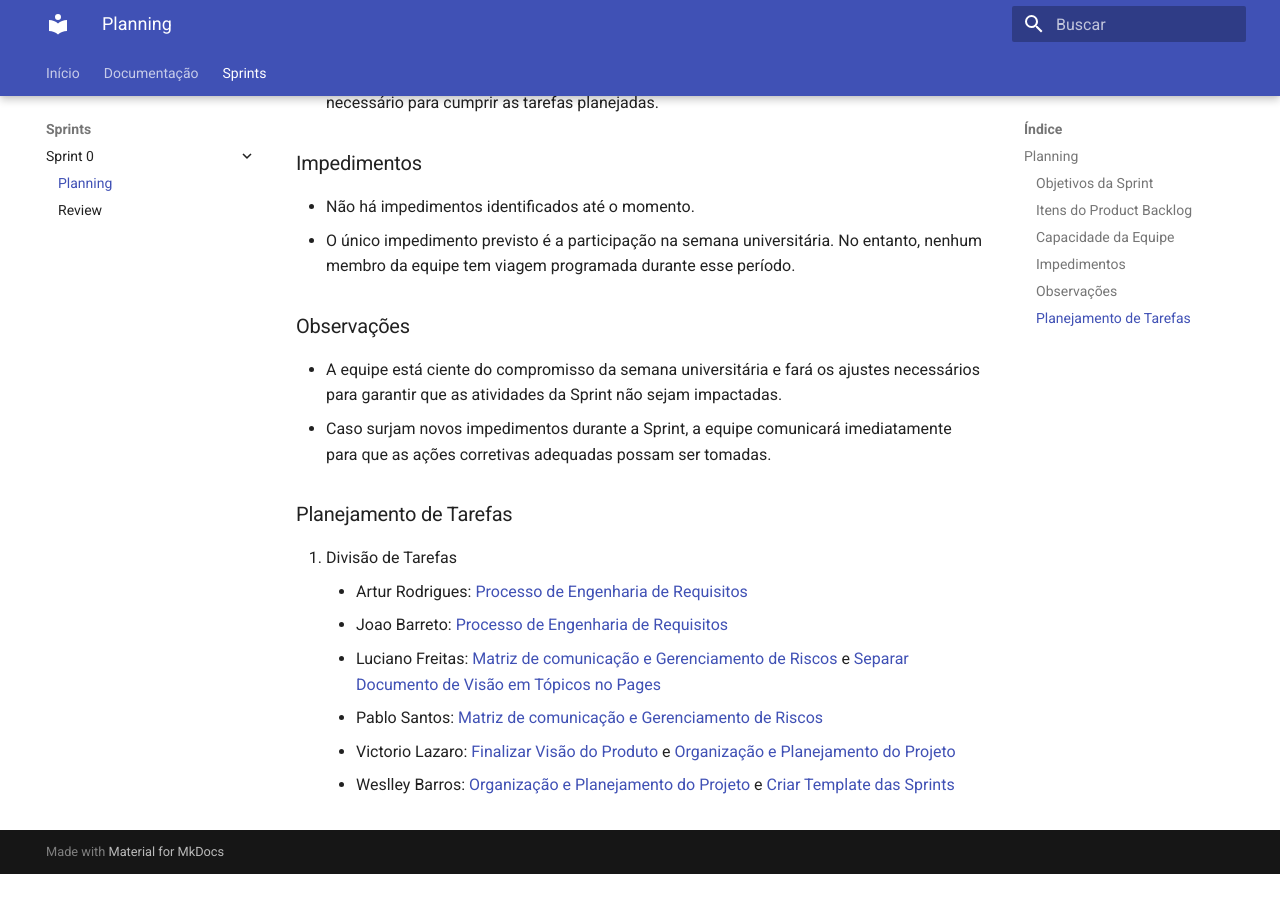
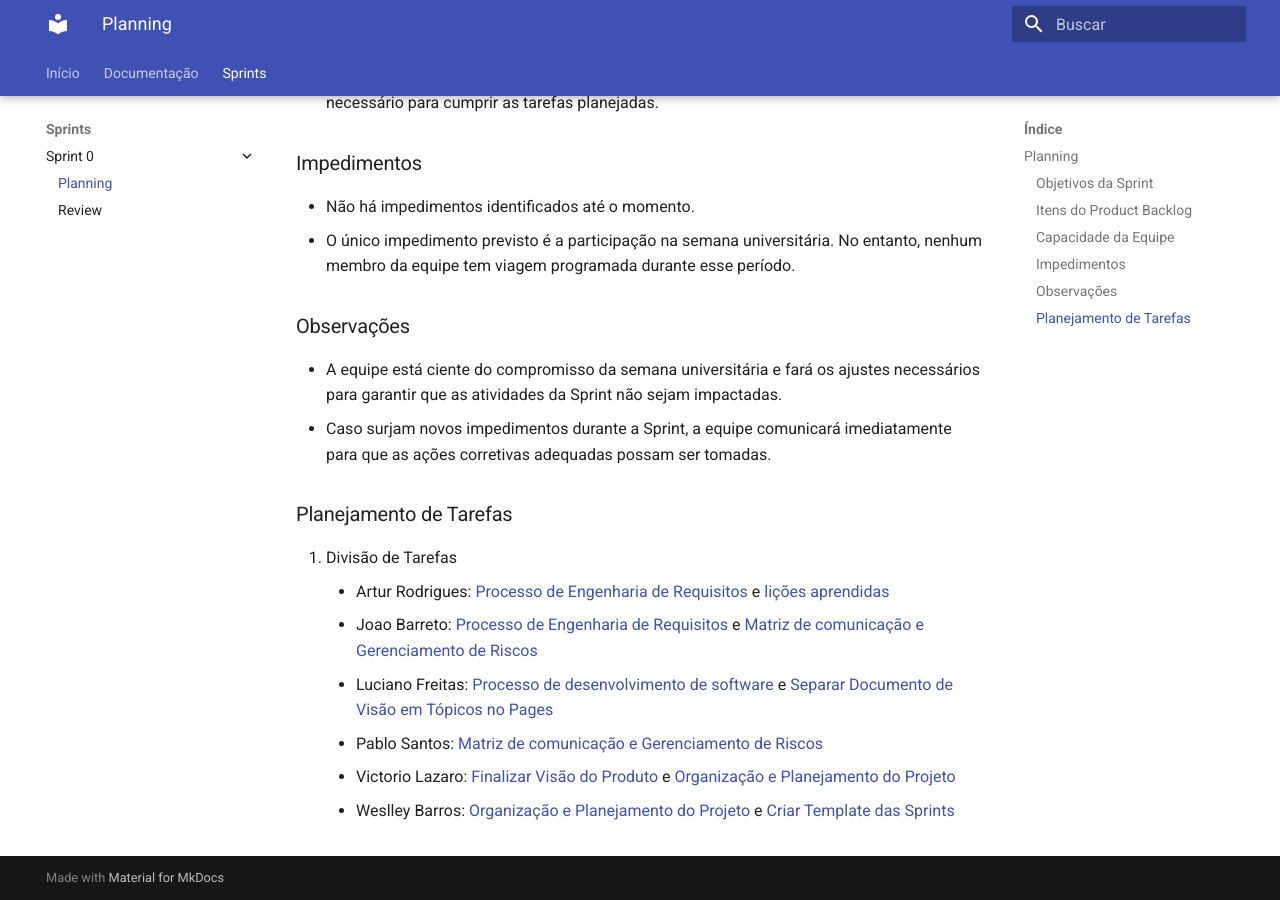
Before and after one commit to mdsreq-fga-unb/2023-2-BeachTennisCoordiMate, an MkDocs documentation site: the page built from docs/sprints/sprint0/planning.md, in a window 1280 px wide and 900 px high, scrolled down 1382 px. Built offline with MkDocs 1.6.1 and Material for MkDocs 9.7.7, drawn with Linux system fonts in a browser that asks for light colours; nearby versions of some CDN libraries; before the commit the page ends 2256 px from its top, so only the background shows below that.

Commit message:
revisa documentos do PR

```diff
--- a/docs/sprints/sprint0/planning.md
+++ b/docs/sprints/sprint0/planning.md
@@ -51,9 +51,9 @@
 ### Planejamento de Tarefas
 
  1. Divisão de Tarefas
-      - Artur Rodrigues: [Processo de Engenharia de Requisitos](https://github.com/mdsreq-fga-unb/2023-2-BeachTennisCoordiMate/issues/5)
-      - Joao Barreto: [Processo de Engenharia de Requisitos](https://github.com/mdsreq-fga-unb/2023-2-BeachTennisCoordiMate/issues/5)
-      - Luciano Freitas: [Matriz de comunicação e Gerenciamento de Riscos](https://github.com/mdsreq-fga-unb/2023-2-BeachTennisCoordiMate/issues/3) e [Separar Documento de Visão em Tópicos no Pages](https://github.com/mdsreq-fga-unb/2023-2-BeachTennisCoordiMate/issues/9)
+      - Artur Rodrigues: [Processo de Engenharia de Requisitos](https://github.com/mdsreq-fga-unb/2023-2-BeachTennisCoordiMate/issues/5) e [lições aprendidas](https://github.com/mdsreq-fga-unb/2023-2-BeachTennisCoordiMate/issues/6)
+      - Joao Barreto: [Processo de Engenharia de Requisitos](https://github.com/mdsreq-fga-unb/2023-2-BeachTennisCoordiMate/issues/5) e [Matriz de comunicação e Gerenciamento de Riscos](https://github.com/mdsreq-fga-unb/2023-2-BeachTennisCoordiMate/issues/3)
+      - Luciano Freitas: [Processo de desenvolvimento de software](https://github.com/mdsreq-fga-unb/2023-2-BeachTennisCoordiMate/issues/4) e [Separar Documento de Visão em Tópicos no Pages](https://github.com/mdsreq-fga-unb/2023-2-BeachTennisCoordiMate/issues/9)
       - Pablo Santos: [Matriz de comunicação e Gerenciamento de Riscos](https://github.com/mdsreq-fga-unb/2023-2-BeachTennisCoordiMate/issues/3)
       - Victorio Lazaro: [Finalizar Visão do Produto](https://github.com/mdsreq-fga-unb/2023-2-BeachTennisCoordiMate/issues/1) e [Organização e Planejamento do Projeto](https://github.com/mdsreq-fga-unb/2023-2-BeachTennisCoordiMate/issues/2)
       - Weslley Barros: [Organização e Planejamento do Projeto](https://github.com/mdsreq-fga-unb/2023-2-BeachTennisCoordiMate/issues/2) e [Criar Template das Sprints](https://github.com/mdsreq-fga-unb/2023-2-BeachTennisCoordiMate/issues/7)
```
